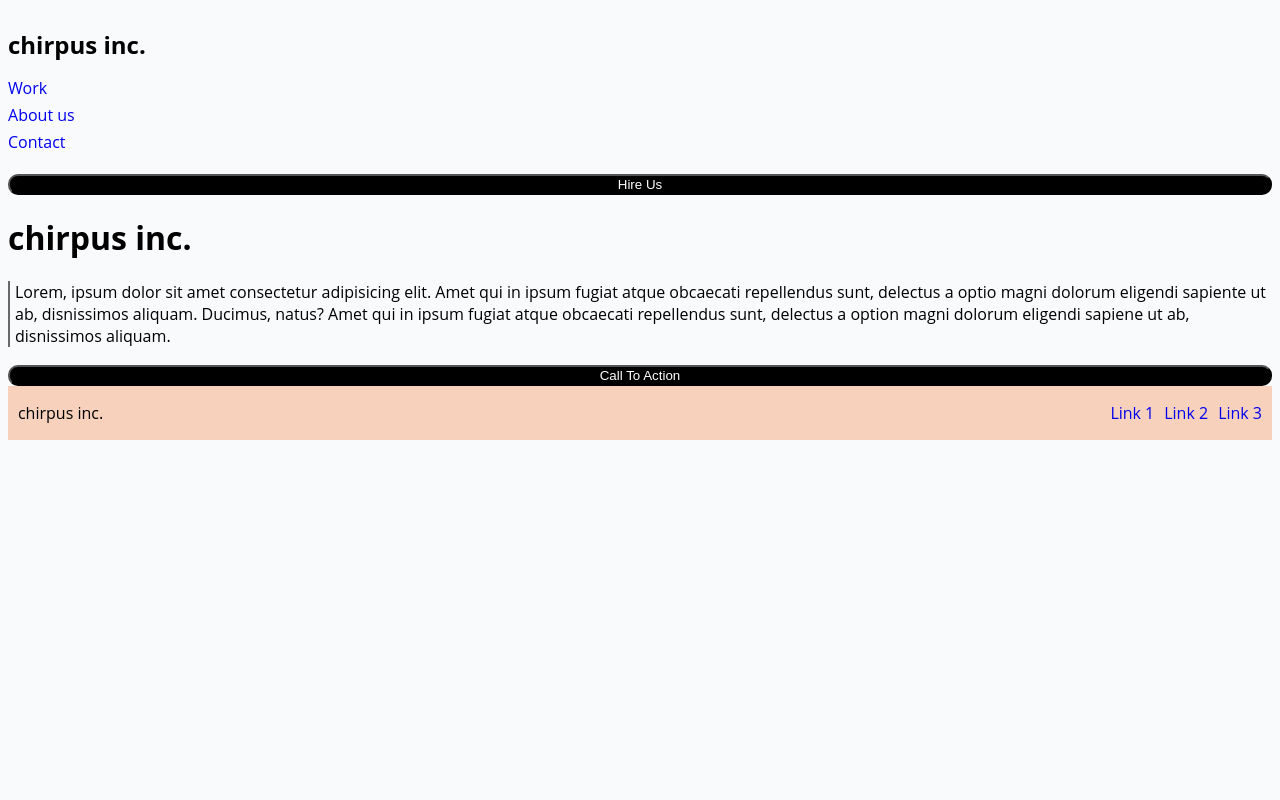
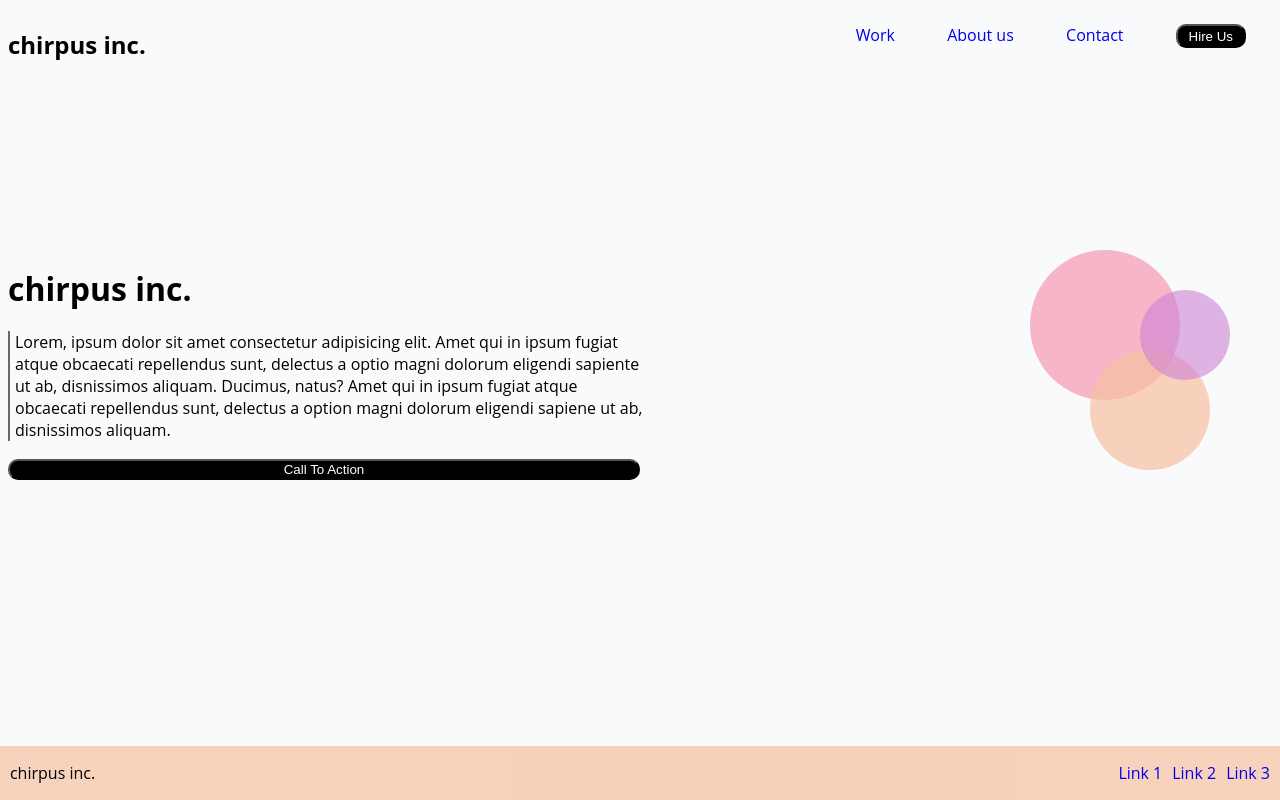
Before and after one commit to MakennaLebo/AHBC-Chirpus-Homepage-Part-1, a plain HTML site: page index.html in a window 1280 px wide. Drawn offline with Linux system fonts and the light colour scheme.

Commit message:
second commit

```diff
--- a/index.html
+++ b/index.html
@@ -10,16 +10,17 @@
   </head>
   <body>
     <header>
-    <h2>chirpus inc.</h2>
-    <div class="navigation">
-    <ul class="nav-list">
+      <h2>chirpus inc.</h2>
+      <div class="navigation">
+      <ul class="nav-list">
       <a href="/"><li>Work</li></a>
       <a href="/"><li>About us</li></a>
       <a href="/"><li>Contact</li></a>
+      <button id="button" class="hire">Hire Us</button>
     </div>
-      <button class="button">Hire Us</button>
     </ul>
     </header>
+    <div class="final">
     <h1>chirpus inc.</h1>
     <div class="text">
     <p>
@@ -29,9 +30,14 @@
       qui in ipsum fugiat atque obcaecati repellendus sunt, delectus a option
       magni dolorum eligendi sapiene ut ab, disnissimos aliquam.
     </p>
+    <div id="cirles">
+      <span class="dot"></span>
+      <span class="dot-2"></span>
+      <span class="dot-3"></span>
+    </div>
   </div>
-    </body>
-    <button class="button">Call To Action</button>
+  </body>
+  <button id="button" class="call">Call To Action</button>
     <footer>
       <p>chirpus inc.</p>
       <ul class="footer-list">
@@ -39,7 +45,7 @@
         <a href="/"><li>Link 2</li></a>
         <a href="/"><li>Link 3</li></a>
       </ul>
-
     </footer>
+  </div>
   </body>
 </html>
--- a/style.css
+++ b/style.css
@@ -7,7 +7,8 @@ header{
     display: flex;
     flex-direction: column;
 }
-.button{
+.hire,
+.call{
     color: #FFF;
     background-color: #000;
     width: 100%;
@@ -30,18 +31,13 @@ a{
 
 }
 
-footer{
-    background-color: rgba(247,193,162,0.7);
-    display: flex;
-    justify-content: space-between;
-    padding-left: 10px;
-}
 
 .footer-list{
     list-style: none;
     display: flex;
     justify-content: space-between;
     padding-inline-start: 0px;
+    padding-right: 10px;
 }
 
 .footer-list li{
@@ -53,10 +49,92 @@ footer{
     padding: 0px 0px 0px 5px;
 }
 
-.navigation{
-    display: flex;
-}
-
 h2{
     margin-bottom: 0px;
 }
+footer{
+    background-color: rgba(247,193,162,0.7);
+    position:fixed;
+  bottom: 0px;
+  width: 100%;
+  padding: 0px 10px;
+  left: 0px;
+  display: flex;
+  justify-content: space-between;
+}
+
+@media screen and (min-width: 768px){
+    header{
+        flex-direction: row;
+        justify-content: space-between;
+
+    }
+
+    .nav-list{
+        flex-direction: row;
+        justify-content: space-around;
+        width: 70%;
+    }
+
+    .navigation{
+        display:flex;
+        justify-content: flex-end;
+        align-items: center;
+        width: 50%;
+    }
+
+    .hire{
+        width:70px;
+        height: 20px;
+        padding: 10px;
+        display:flex;
+        align-items: center;
+        justify-content: center;
+    }
+
+    .text,
+    .call{
+        width:50%;
+    }
+
+    }
+
+    .dot{
+        border-radius: 50%;
+        background-color: rgba(247,136,167,0.6);
+        height: 150px;
+        width: 150px;
+        display: inline-block;
+        position: absolute;
+        top: 250px;
+        right:100px;
+    }
+
+    .dot-2{
+        border-radius: 50%;
+        background-color: rgba(247,193,162,0.7);
+        height:120px;
+        width: 120px;
+        display: inline-block;
+        position: absolute;
+        top: 350px;
+        right:70px;
+    }
+
+    .dot-3{
+        border-radius: 50%;
+        background-color: rgba(207,130,213,0.6);
+        height: 90px;
+        width:90px;
+        display: inline-block;
+        position: absolute;
+        top: 290px;
+        right: 50px;
+    }
+
+    .final{
+        margin-top:200px;
+    }
+
+
+}
```
